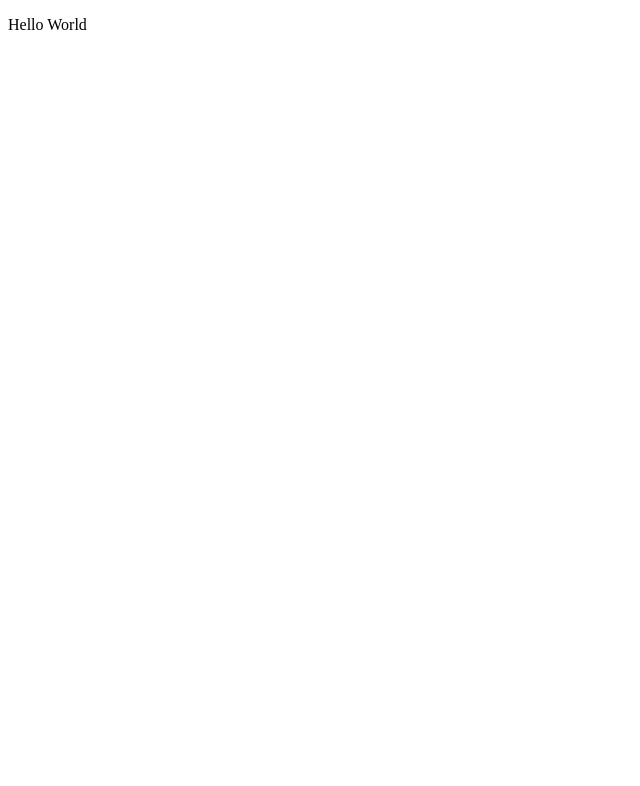
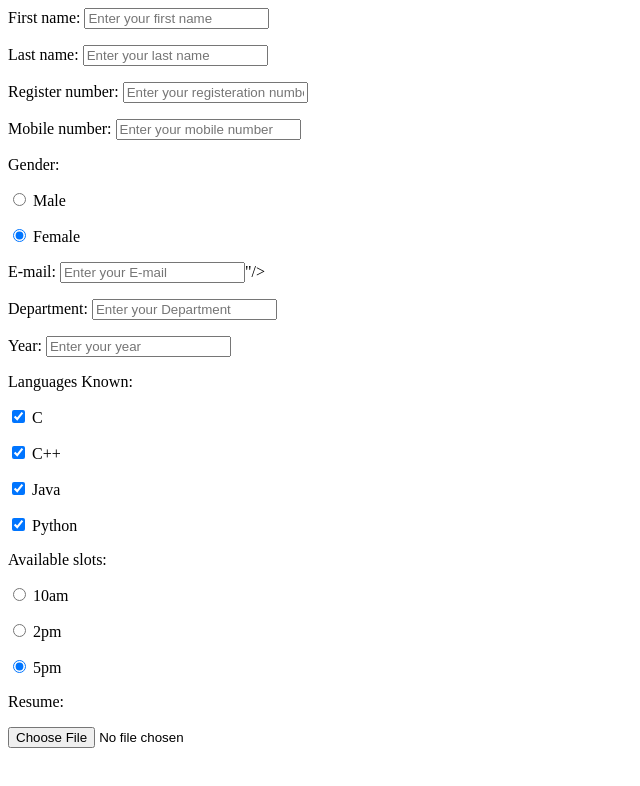
Before and after one commit to mern-full-stack-web/student-enrolment-form, a plain HTML site: page index.html in a window 1280 px wide. Shown: the whole page, without its empty margins (0-640 px from the left). Drawn offline with Linux system fonts and the light colour scheme.

Commit message:
created a student registeration form

```diff
--- /dev/null
+++ b/assets/css/style.css
@@ -0,0 +1,3 @@
+*{
+    margin: 0px;
+}
--- a/index.html
+++ b/index.html
@@ -7,6 +7,141 @@
     <meta name="keywords" content=""/>
 </head>
 <body>
-    <p>Hello World</p>
+    <form>
+        <label for="first-name">First name: </label>
+        <input type="text"
+               placeholder="Enter your first name"
+               id="first-name"
+               name="first-name"
+               required/>
+        <p>
+        <label for="last-name">Last name: </label>
+        <input type="text"
+                placeholder="Enter your last name"
+                id="last-name"
+                name="last-name"
+                required/>
+        </p>
+        <p>
+            <label for="register-number">Register number:</label>
+            <input type="text"
+                   placeholder="Enter your registeration number"
+                   id="register-number"
+                   name="register-number"
+                   required/>
+        </p>
+        <p>
+            <label for="mobile-number">Mobile number:</label>
+            <input type="text"
+                   placeholder="Enter your mobile number"
+                   id="mobile-number"
+                   name="mobile-number"
+                   required
+                   pattern="[6-9]{1}[0-9]{8}"/>
+        </p>
+        <p>
+            <label for="gender">Gender: </label>
+        </p>
+        <p>
+            <input type="radio"
+                   id="male"
+                   name="gender"
+                   checked/>
+            <label for="gender">Male</label>
+        </p>
+        <p>
+            <input type="radio"
+                   id="female" `
+                   name="gender"
+                   checked/>
+            <label for="gender">Female</label>
+        </p>
+        <p>
+            <label for="email-id">E-mail: </label>
+            <input type="text"
+                    placeholder="Enter your E-mail"
+                    id="E-mail"
+                    name="E-mail"
+                    required
+                    pattern="[a-z0-9._%+\-]+@[a-z0-9.\-]+\.[a-z]{2,}$">"/>
+        </p>
+        <p>
+            <label for="dept">Department: </label>
+            <input type="text"
+                    placeholder="Enter your Department"
+                    id="dept"
+                    name="dept"
+                    required/>
+        </p>
+        <p>
+            <label for="year">Year: </label>
+            <input type="text"
+                    placeholder="Enter your year"
+                    id="year"
+                    name="year"
+                    required/>
+        </p>
+        <p>
+            <label for="lang-known">Languages Known: </label>
+        </p>
+        <p>
+            <input type="checkbox"
+                   id="C"
+                   name="lang-known"
+                   checked/>
+            <label for="lang-known">C</label>
+        </p>
+        <p>
+            <input type="checkbox"
+                   id="C++"
+                   name="lang-known"
+                   checked/>
+            <label for="lang-known">C++</label>
+        </p>
+        <p>
+            <input type="checkbox"
+                   id="java"
+                   name="lang-known"
+                   checked/>
+            <label for="lang-known">Java</label>
+        </p>
+        <p>
+            <input type="checkbox"
+                   id="python"
+                   name="lang-known"
+                   checked/>
+            <label for="lang-known">Python</label>
+        </p>
+        <p>
+            <label for="avail-slots">Available slots: </label>
+        </p>
+        <p>
+            <input type="radio"
+                   id="10am"
+                   name="avail-slots"
+                   checked/>
+            <label for="avail-slots">10am</label>
+        </p>
+        <p>
+            <input type="radio"
+                   id="2pm"
+                   name="avail-slots"
+                   checked/>
+            <label for="avail-slots">2pm</label>
+        </p>
+        <p>
+            <input type="radio"
+                   id="5pm"
+                   name="avail-slots"
+                   checked/>
+            <label for="avail-slots">5pm</label>
+        </p>
+        <p>
+            <label for="resume">Resume: </label>
+        </p>
+        <p>
+            <input type="file" name="upload" accept="pdf,application/vnd.ms-excel" />
+        </p>
+    </form>
 </body>
 </html>
```
